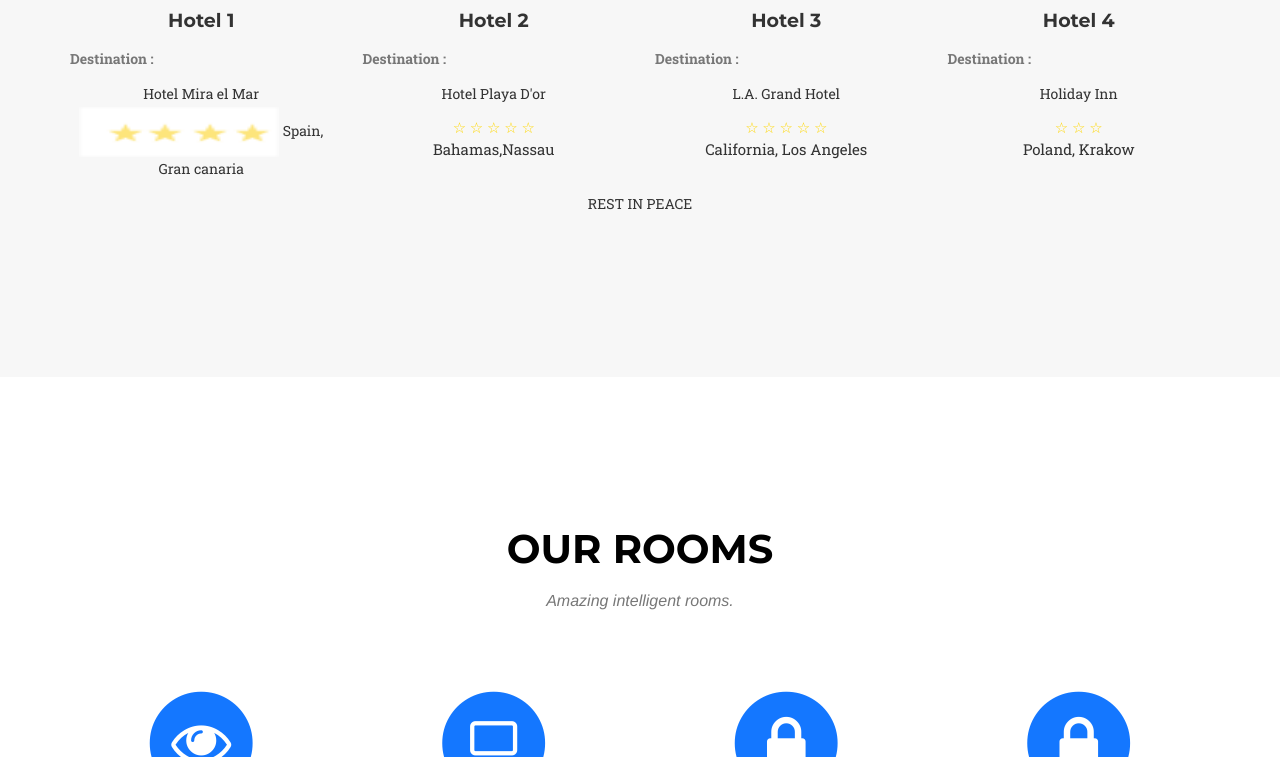
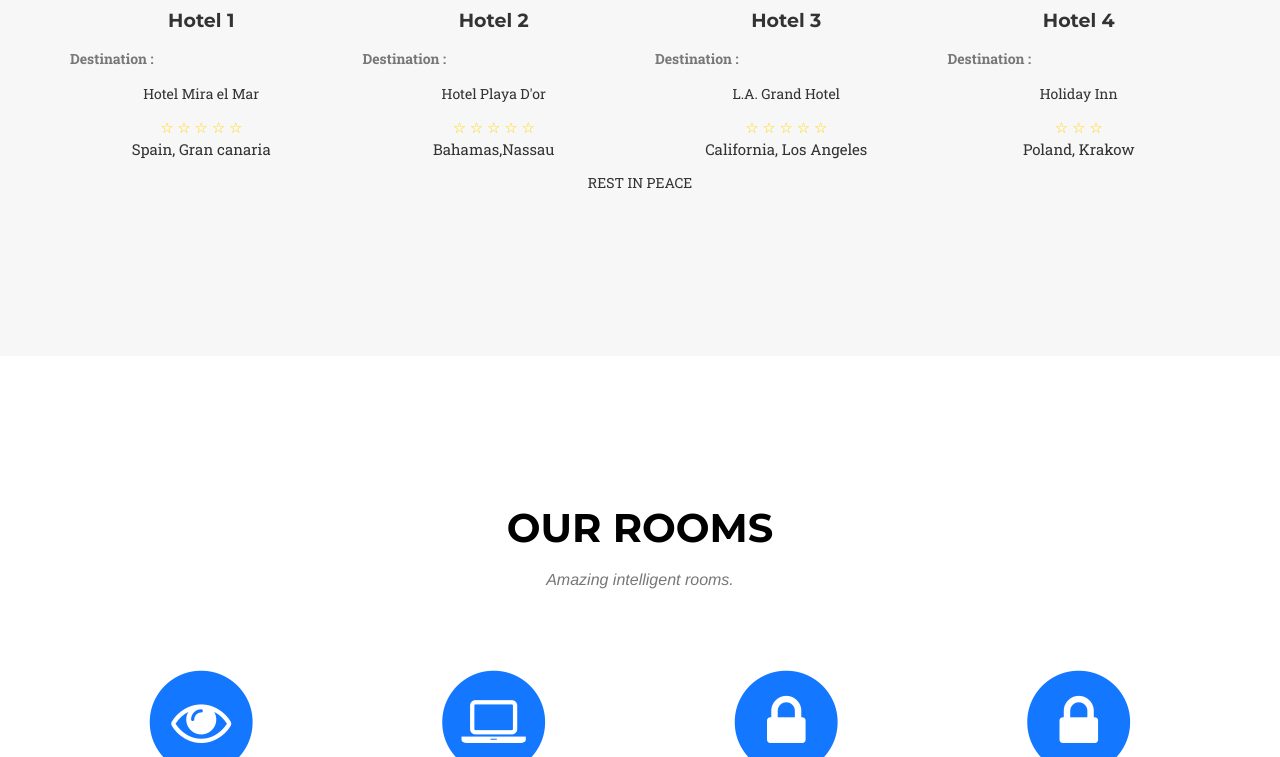
Before and after one commit to VincentGautier/Hotel-web-site, a Jekyll site: the page built from index.html, in a window 1280 px wide and 900 px high, scrolled down 1203 px, cut to the strip 143-900 px from the top of the window. Built offline with Jekyll 4.4.1, drawn with Linux system fonts in a browser that asks for light colours; some web fonts are replaced.

Commit message:
Update find_hotel.html

```diff
--- a/_includes/find_hotel.html
+++ b/_includes/find_hotel.html
@@ -30,8 +30,15 @@
         <p class="text-muted" align="justify">
            <strong> Destination : </strong> </p>
 		<p> Hotel Mira el Mar
+			 <div class="rating">
+				<span>&#9734</span>
+  	 			<span>☆</span>
+   				<span>☆</span>
+   				<span>☆</span>
+   				<span>☆</span>
 
-		<img src="img/4_stars.png" width="200" height="50" alt="" />
+			</div>
+
 
 	     	   Spain, Gran canaria
                                              </p>
```
